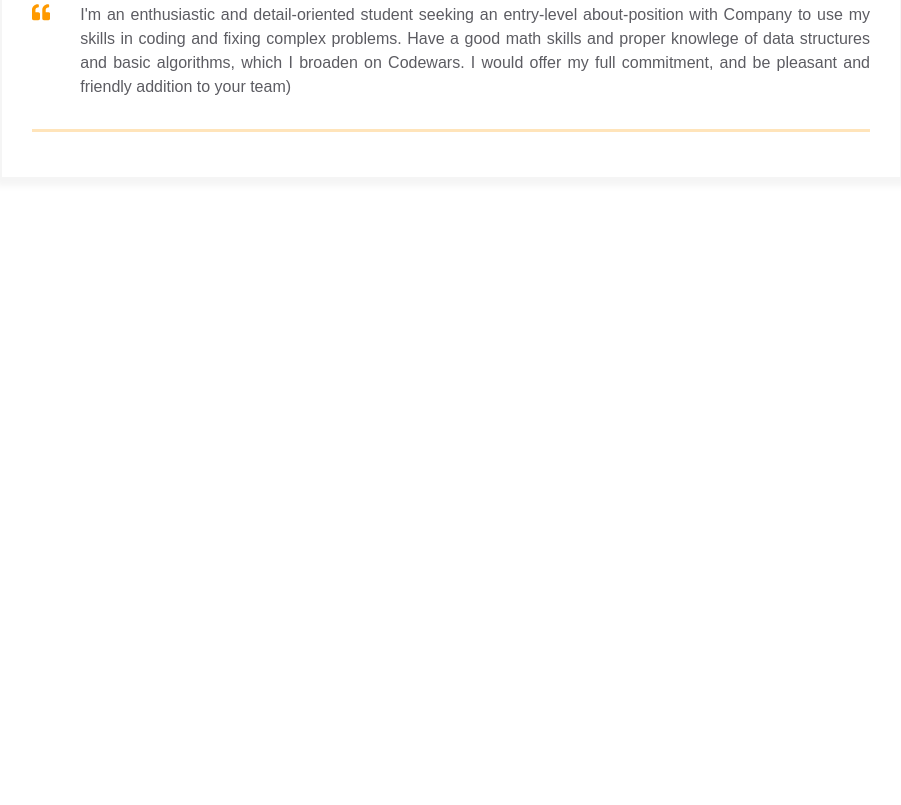
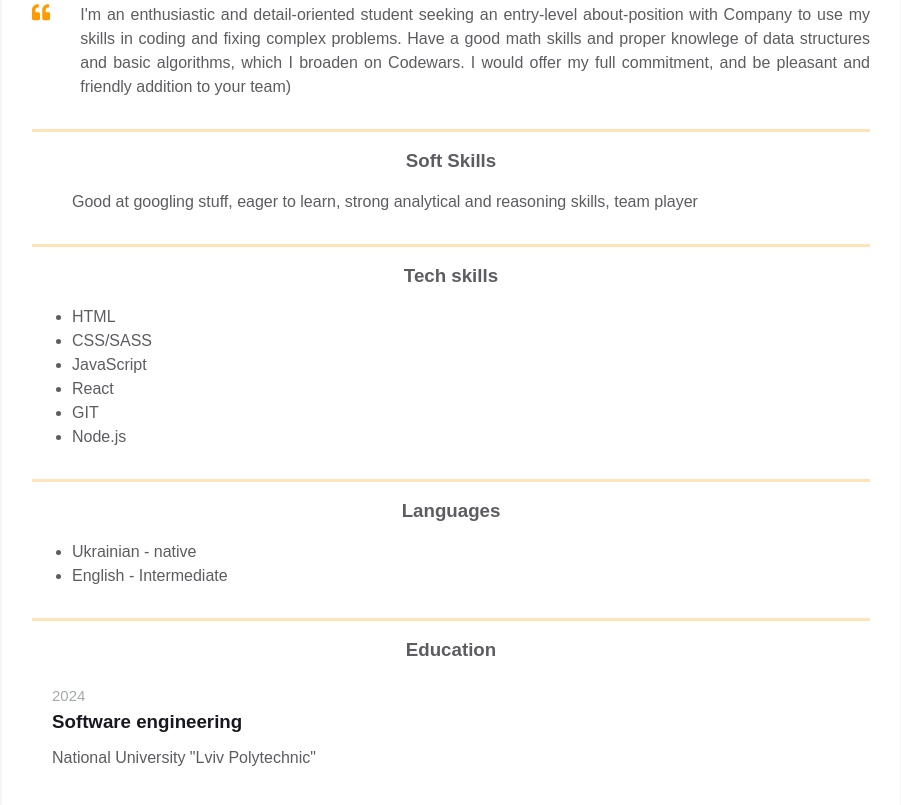
Before and after one commit to Yurii-Kupchynskyi/homepage, a plain HTML site: page index.html in a window 1280 px wide. Shown: the part 367-1172 px from the top of the page, without its empty margins (189-1090 px from the left). Before the commit the page ends 800 px from the top, so only its background shows below. Drawn offline with Linux system fonts and the light colour scheme.

Commit message:
Added skills, languages and education blocks

```diff
--- a/index.html
+++ b/index.html
@@ -110,7 +110,59 @@
                     </div>
                 </div>
             </div>
+            <div class="container">
+                <div class="resume__block">
+                    <div class="skills">
+                        <h3 class="skills__header">Soft Skills</h3>
+                        <p class="skills__text">
+                            Good at googling stuff, eager to learn,
+                            strong analytical and reasoning skills,
+                            team player
+                        </p>
+                    </div>
+                </div>
+            </div>
 
+
+            <div class="container">
+                <div class="resume__block">
+                    <div class="skills">
+                        <div class="skills__block">
+                            <h3 class="skills__header">Tech skills</h3>
+                            <ul class="skills__text">
+                                <li>HTML</li>
+                                <li>CSS/SASS</li>
+                                <li>JavaScript</li>
+                                <li>React</li>
+                                <li>GIT</li>
+                                <li>Node.js</li>
+                            </ul>
+                        </div>
+                        <div class="resume__block">
+                        </div>
+                        <div class="skills__block">
+                            <h3 class="skills__header">Languages</h3>
+                            <ul class="skills__text">
+                                <li>Ukrainian - native</li>
+                                <li>English - Intermediate</li>
+                            </ul>
+                        </div>
+
+                    </div>
+                </div>
+            </div>
+
+            <div class="additional-info fv">
+
+                <div class="additional-info__education">
+                    <h3 class="additional-info__education-header">Education</h3>
+                    <div class="additional-info__education-university">
+                        <span class="additional-info__education-university-durability">2024</span>
+                        <h3 class="additional-info__education-university-speciality">Software engineering</h3>
+                        <p class="additional-info__education-university-name">National University "Lviv Polytechnic"</p>
+                    </div>
+                </div>
+            </div>
         </div>
     </main>
 </body>
--- a/styles.css
+++ b/styles.css
@@ -170,6 +170,7 @@ body {
 .skills__text {
   color: var(--secondary-text-color);
   text-align: justify;
+  padding-left: 40px;
 }
 
 /* Experience and additional info styles */
@@ -233,25 +234,28 @@ body {
 
 .additional-info__education-header {
   color: var(--secondary-text-color);
-  text-align: left;
+  text-align: center;
   margin-bottom: 20px;
 }
 
 .additional-info__education-university-durability {
   color: var(--durability-text-color);
-  text-align: left;
+  text-align: center;
   margin-bottom: 10px;
   font-size: 15px;
+  padding-left: 50px;
 }
 
 .additional-info__education-university-speciality {
   color: var(--primary-text-color);
   text-align: left;
   margin-bottom: 10px;
+  padding-left: 50px;
 }
 
 .additional-info__education-university-name {
   color: var(--secondary-text-color);
+  padding-left: 50px;
 }
 
 .additional-info__languages {
```
